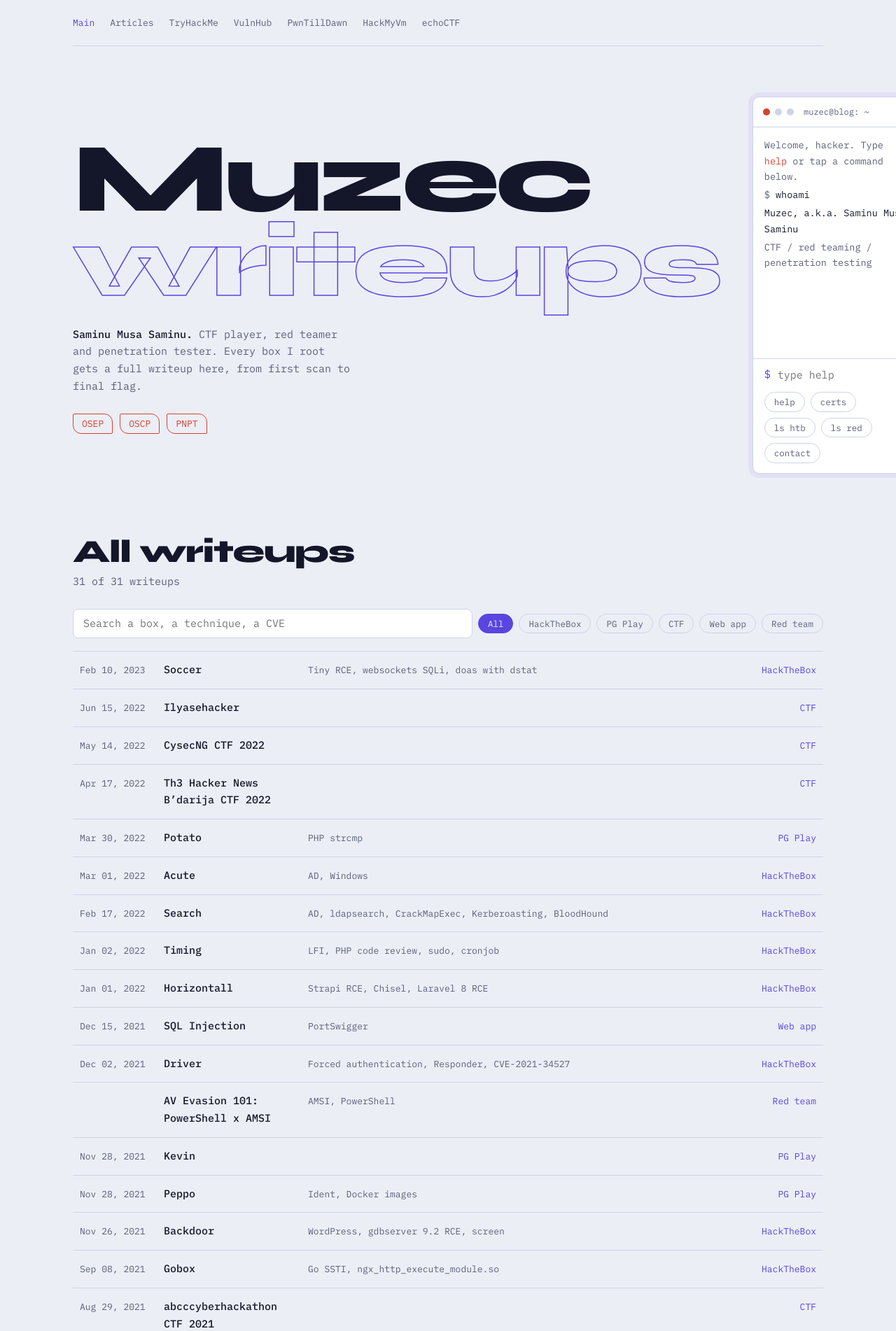
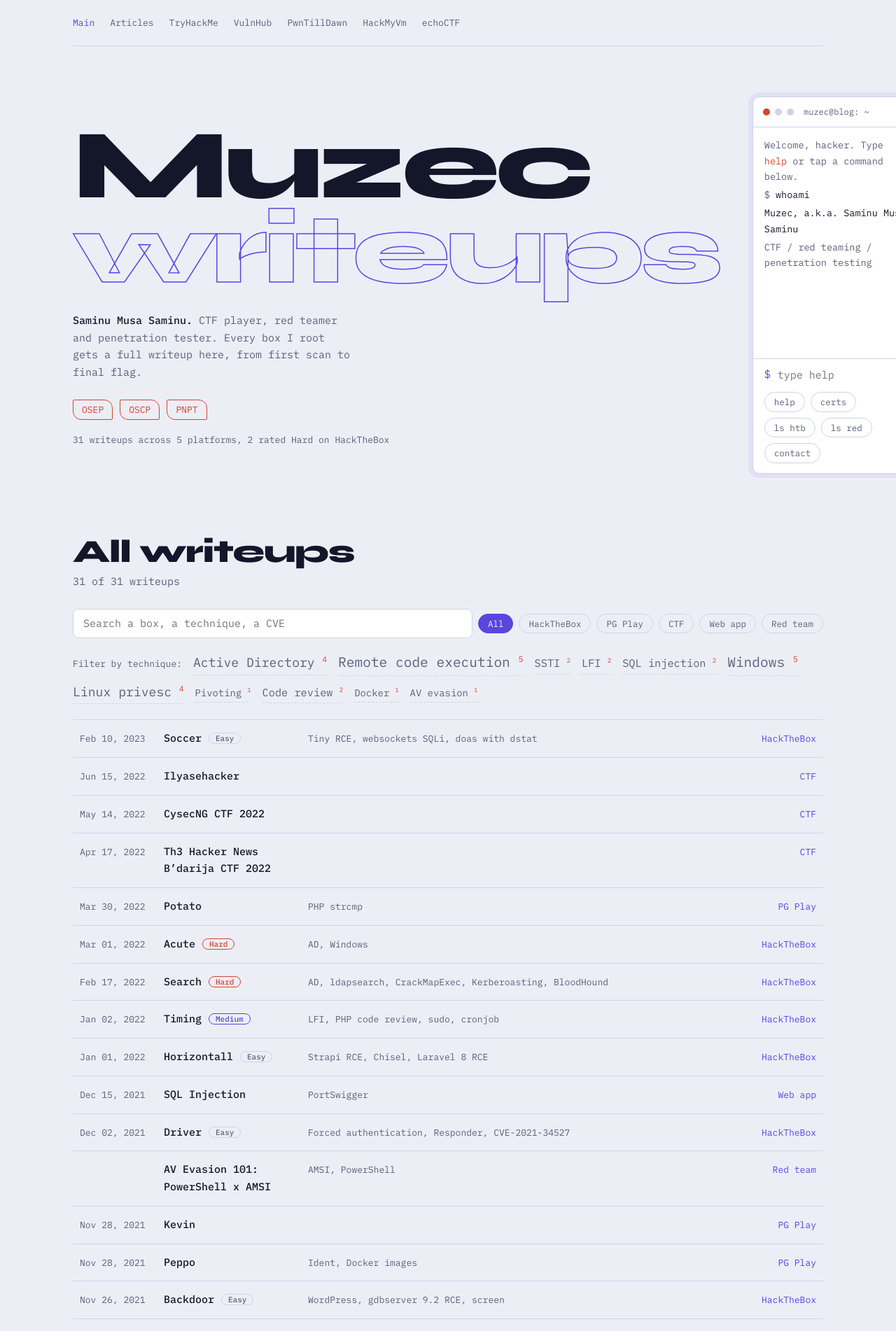
Before and after one commit to Muzec0318/Muzec0318.github.io, a Jekyll site: the page built from index.html, in a window 1280 px wide. Shown: the top 1902 px of the page at 70% size. Built offline with Jekyll 4.4.1, drawn with Linux system fonts in a browser that asks for light colours; some of the changed text lies outside the part shown.

Commit message:
Add files via upload

```diff
--- a/index.html
+++ b/index.html
@@ -49,6 +49,9 @@ h1 span{display:block;color:transparent;-webkit-text-stroke:1.5px var(--acc)}
 .idx p.sub{color:var(--dim);margin:0 0 26px}
 .f{display:flex;flex-wrap:wrap;gap:8px;align-items:center;margin-bottom:18px}
 .f input{flex:1 1 220px;background:var(--panel);border:1px solid var(--line);color:var(--ink);font:inherit;padding:8px 14px;border-radius:8px}
+.sk{display:flex;flex-wrap:wrap;gap:8px 16px;align-items:baseline;margin:0 0 22px}.sk>span{color:var(--dim);font-size:13px}.sk button{font:inherit;color:var(--dim);background:none;border:0;border-bottom:1px dashed var(--line);padding:0 0 2px;cursor:pointer}.sk button:hover{color:var(--acc)}.sk button[aria-pressed=true]{color:var(--bg);background:var(--acc);padding:0 8px;border-radius:4px;border-color:var(--acc)}.sk sup{font-size:.6em;color:var(--hot)}.sk button[aria-pressed=true] sup{color:var(--bg)}
+.df{font-style:normal;font-size:11px;border:1px solid var(--line);border-radius:99px;padding:0 9px;margin-left:10px;color:var(--dim);vertical-align:1px}.df.Medium{color:var(--acc);border-color:var(--acc)}.df.Hard{color:var(--hot);border-color:var(--hot)}
+.stat{color:var(--dim);font-size:13px;margin:18px 0 0}
 .row{display:grid;grid-template-columns:104px 190px 1fr 110px;gap:16px;padding:14px 10px;border-top:1px solid var(--line);align-items:baseline;transition:background .15s,padding-left .15s}
 .row:hover{background:var(--panel);padding-left:20px}
 .row .t{font-weight:500}
@@ -80,6 +83,7 @@ footer a{color:var(--ink);border-bottom:1px solid var(--acc)}
 <h1>Muzec<span>writeups</span></h1>
 <p class="lede"><b>Saminu Musa Saminu.</b> CTF player, red teamer and penetration tester. Every box I root gets a full writeup here, from first scan to final flag.</p>
 <div class="certs"><i>OSEP</i><i>OSCP</i><i>PNPT</i></div>
+<p class="stat" id="stat"></p>
 </div>
 <div class="term" role="region" aria-label="Interactive terminal">
 <div class="bar"><b></b><b></b><b></b>&nbsp;muzec@blog: ~</div>
@@ -93,19 +97,23 @@ footer a{color:var(--ink);border-bottom:1px solid var(--acc)}
 <h2>All writeups</h2>
 <p class="sub" id="count"></p>
 <div class="f" id="f"></div>
+<div class="sk" id="sk" aria-label="Filter by technique"></div>
 <div id="list"></div>
 <div class="soon">Coming soon: API Penetration Testing 101, AV Evasion 101 for C#, and AV Evasion 101 for VBS/VBA Office macros.</div>
 </section>
 </div>
 
 <footer><div class="wrap">
-<div>Stuck on a writeup? Send a DM on <a href="https://X.com/muzecsec">X</a> and I’ll help.</div>
-<div><a href="https://github.com/Muzec0318">GitHub</a> &nbsp; <a href="https://X.com/muzecsec">X</a></div>
+<div>Stuck on a writeup? Send a DM on <a href="https://twitter.com/muzec_saminu">Twitter</a> and I’ll help.</div>
+<div><a href="https://github.com/Muzec0318">GitHub</a> &nbsp; <a href="https://twitter.com/muzec_saminu">Twitter</a></div>
 </div></footer>
 
 <script>
 const B='https://muzec0318.github.io/posts/';
 const P={htb:['HackTheBox','hackthebox/'],pg:['PG Play','PG/'],ctf:['CTF','CTF/'],web:['Web app','portswigger/'],red:['Red team','redteaming/']};
+const DF={Soccer:'Easy',Acute:'Hard',Search:'Hard',Timing:'Medium',Horizontall:'Easy',Driver:'Easy',Backdoor:'Easy',Gobox:'Easy',Templated:'Easy',Knife:'Easy',ScriptKiddie:'Easy',Shocker:'Easy',Active:'Easy',Bastion:'Easy',Heist:'Easy',Forest:'Easy',OpenAdmin:'Easy'};
+const S={'Active Directory':/\bAD\b|Active Directory|Kerberoasting|BloodHound|ldapsearch|CrackMapExec/i,'Remote code execution':/RCE|backdoor/i,'SSTI':/SSTI/,'LFI':/LFI/,'SQL injection':/SQL/i,'Windows':/Windows|Active Directory|\bAD\b|Heist/i,'Linux privesc':/sudo|cronjob|overlayfs|doas|screen\b|dstat/i,'Pivoting':/Chisel|port forward/i,'Code review':/code review|strcmp/i,'Docker':/Docker/i,'AV evasion':/AMSI|AV Evasion/i};
+let sk='';
 const D=[
 ['htb','2023-02-10','Soccer','soccer','Tiny RCE, websockets SQLi, doas with dstat'],
 ['htb','2022-03-01','Acute','acute','AD, Windows'],
@@ -138,19 +146,23 @@ const D=[
 ['ctf','2021-02-07','zSecurity Cute CTF','Zcute',''],
 ['web','2021-12-15','SQL Injection','sqli1','PortSwigger'],
 ['red','2021-12-01','AV Evasion 101: PowerShell x AMSI','powershellxamsi','AMSI, PowerShell']
-].map(r=>({p:r[0],d:r[1],n:r[2],u:B+P[r[0]][1]+r[3]+'.html',g:r[4]}))
+].map(r=>({p:r[0],d:r[1],n:r[2],u:B+P[r[0]][1]+r[3]+'.html',g:r[4],df:r[0]==='htb'?(DF[r[2]]||''):''}))
  .sort((a,b)=>b.d<a.d?-1:1);
 const $=s=>document.querySelector(s);
 let flt='all',q='';
 const fmt=d=>new Date(d+'T00:00:00').toLocaleDateString('en-US',{month:'short',day:'2-digit',year:'numeric'});
 function render(){
-  const L=D.filter(x=>(flt==='all'||x.p===flt)&&(x.n+' '+x.g).toLowerCase().includes(q));
-  $('#list').innerHTML=L.map(x=>`<a class="row" href="${x.u}"><span class="dt">${x.p==='red'?'':fmt(x.d)}</span><span class="t">${x.n}</span><span class="g">${x.g}</span><span class="p">${P[x.p][0]}</span></a>`).join('')||'<div class="soon">No writeup matches that search.</div>';
+  const L=D.filter(x=>(flt==='all'||x.p===flt)&&(!sk||S[sk].test(x.n+' '+x.g))&&(x.n+' '+x.g).toLowerCase().includes(q));
+  $('#list').innerHTML=L.map(x=>`<a class="row" href="${x.u}"><span class="dt">${x.p==='red'?'':fmt(x.d)}</span><span class="t">${x.n}${x.df?`<em class="df ${x.df}">${x.df}</em>`:''}</span><span class="g">${x.g}</span><span class="p">${P[x.p][0]}</span></a>`).join('')||'<div class="soon">No writeup matches that search.</div>';
   $('#count').textContent=L.length+' of '+D.length+' writeups';
+  document.querySelectorAll('#sk button').forEach(b=>b.setAttribute('aria-pressed',b.dataset.s===sk));
 }
 $('#f').innerHTML='<input id="q" placeholder="Search a box, a technique, a CVE" aria-label="Search writeups">'+['all',...Object.keys(P)].map(k=>`<button data-k="${k}" aria-pressed="${k==='all'}">${k==='all'?'All':P[k][0]}</button>`).join('');
 $('#f').addEventListener('click',e=>{const k=e.target.dataset.k;if(!k)return;flt=k;document.querySelectorAll('#f button').forEach(b=>b.setAttribute('aria-pressed',b.dataset.k===k));render()});
 $('#q').addEventListener('input',e=>{q=e.target.value.toLowerCase();render()});
+$('#sk').innerHTML='<span>Filter by technique:</span>'+Object.keys(S).map(k=>{const n=D.filter(x=>S[k].test(x.n+' '+x.g)).length;return n?`<button data-s="${k}" aria-pressed="false" style="font-size:${(12.5+Math.min(n,6)*1.4).toFixed(1)}px">${k} <sup>${n}</sup></button>`:''}).join('');
+$('#sk').addEventListener('click',e=>{const b=e.target.closest('button');if(!b)return;sk=sk===b.dataset.s?'':b.dataset.s;render()});
+$('#stat').textContent=D.length+' writeups across '+Object.keys(P).length+' platforms, '+D.filter(x=>x.df==='Hard').length+' rated Hard on HackTheBox';
 render();
 
 const out=$('#out'),inp=$('#in');
```
Also changed, not shown: other parts of index.html (+2 -2 lines).
